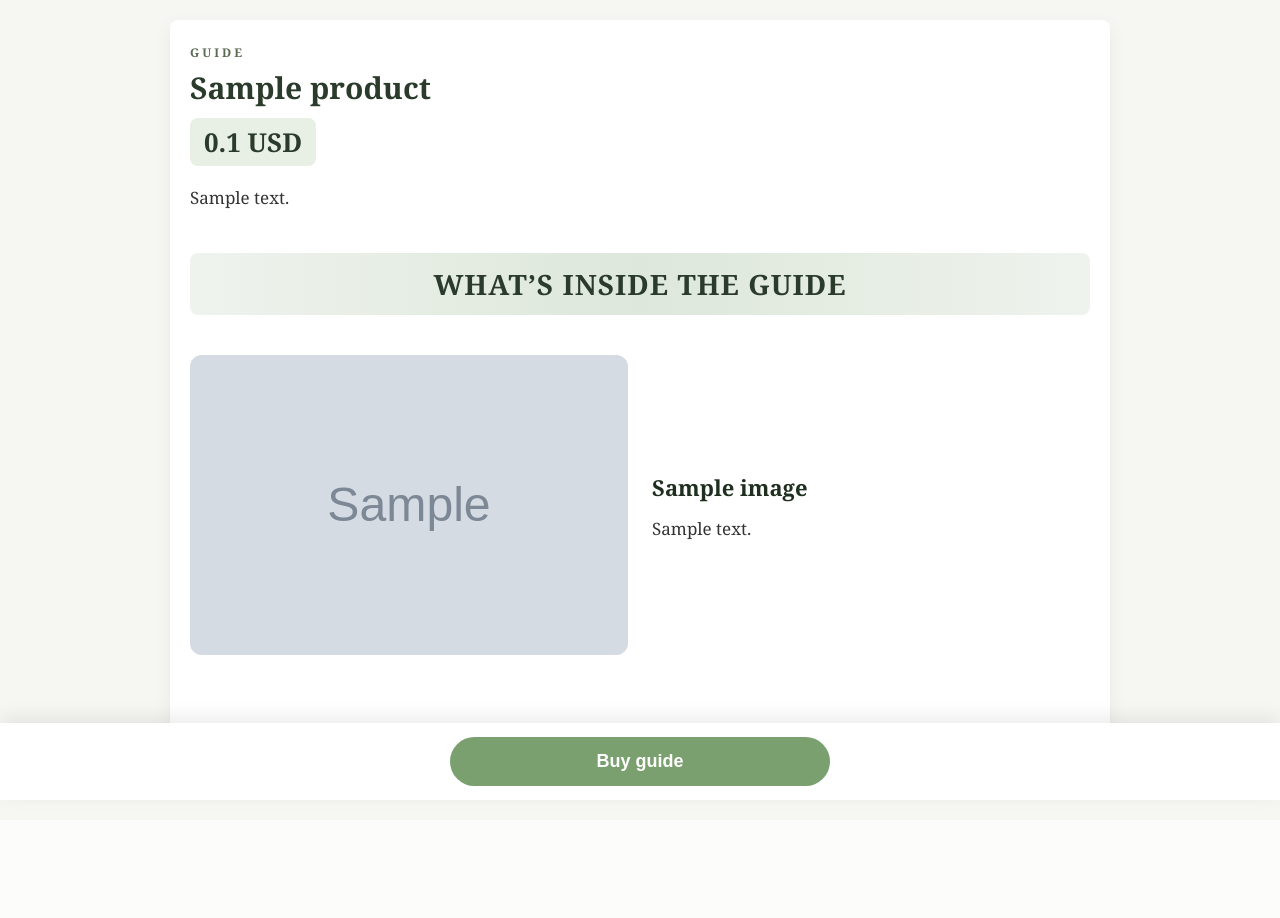
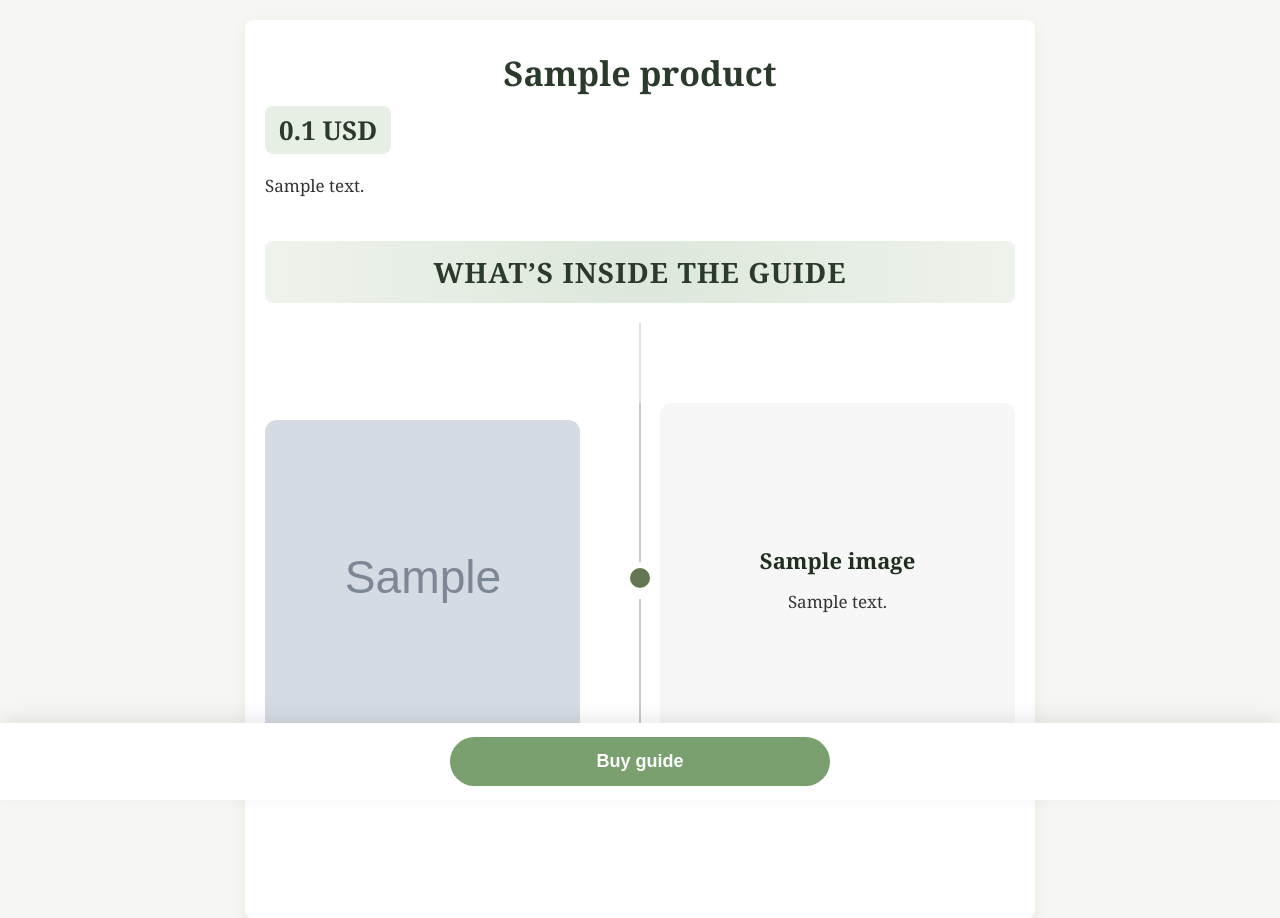
Before and after one commit to vityapetrashkevich/nina_tour, a FastAPI app: template app/web/templates/product.html in a window 1280 px wide. Before the commit the page ends 801 px from the top, so only its background shows below. Run offline with FastAPI, Linux system fonts and the light colour scheme; the template is opened without the code that fills it: most values are stand-ins (such as "Sample title", 1, 10 or a date in 2020); grey boxes marked "Sample" are stand-in pictures; parts of the project's set-up code (start-up, migrations or seed data) failed here and were passed over.

Commit message:
v1.1 MVP + view

```diff
--- a/app/web/static/css/product.css
+++ b/app/web/static/css/product.css
@@ -34,10 +34,14 @@ html,body{
 }
 
 .title{
-    font-size:30px;
+    font-size:34px;
     margin-top:6px;
     color:#2b3b2b;
     font-weight:700;
+    text-align: center;
+}
+.strong{
+     text-align: center;
 }
 
 /* PRICE — more prominent */
@@ -317,3 +321,153 @@ html,body{
 .download-btn:hover {
     background: var(--accent-dark);
 }
+/* --- PRODUCT PAGE IMPROVEMENTS --- */
+
+/* Larger spacing between paragraphs */
+.intro p,
+.image-description p,
+.page p {
+    margin: 18px 0;
+}
+
+/* Compact list spacing */
+/* Compact list spacing */
+.page ul,
+.page ol {
+    margin: 12px 0;
+    padding-left: 22px;
+}
+
+.page li {
+    margin: 2px 0;
+    line-height: 1.45;
+}
+
+/* Remove paragraph spacing inside list items */
+.page li p {
+    margin: 2px 0 !important;
+    padding: 0;
+}
+
+.title,
+.title h1,
+.title p {
+    text-align: center;
+}
+.image-side img {
+    width: 100%;
+    aspect-ratio: 1 / 1;
+    object-fit: cover;
+    border-radius: 12px;
+}
+
+.text-side {
+    flex: 1;
+    aspect-ratio: 1 / 1;
+    display: flex;
+    justify-content: center;
+    align-items: center;
+}
+
+.image-text-block {
+    display: flex;
+    align-items: center;
+    justify-content: center;
+    gap: 40px; /* расстояние между квадратами */
+    position: relative;
+}
+
+.image-side,
+.text-side {
+    width: 50%; /* было ~50%, теперь на 20% меньше */
+    aspect-ratio: 1 / 1;
+}
+
+/* Квадратные блоки */
+.image-side,
+.text-side {
+    flex: 1;
+    aspect-ratio: 1 / 1;
+}
+
+/* Фото заполняет квадрат */
+.image-side img {
+    width: 100%;
+    height: 100%;
+    object-fit: cover;
+    border-radius: 12px;
+}
+
+/* Текстовый квадрат */
+.text-side {
+    display: flex;
+    justify-content: center;
+    align-items: center;
+    padding: 20px;
+    border-radius: 12px;
+    background: #f7f7f7;
+}
+
+/* Контейнер */
+.image-text-block {
+    display: flex;
+    align-items: center;
+    justify-content: center;
+    gap: 80px;
+    position: relative;
+}
+
+/* Вертикальная линия */
+.image-text-block::before {
+    content: "";
+    position: absolute;
+    left: 50%;
+    top: 0;
+    bottom: 0;
+    width: 2px;
+    background: #64765233;
+    transform: translateX(-50%);
+    z-index: 1;
+}
+
+/* Точка */
+.dot {
+    position: absolute;
+    left: 50%;
+    transform: translateX(-50%);
+    z-index: 5;
+    padding: 6px;
+    background: var(--card);
+    border-radius: 50%;
+}
+
+.image-text-wrapper {
+    position: relative;
+    padding: 40px 0;
+}
+
+/* Единая вертикальная линия */
+.image-text-wrapper::before {
+    content: "";
+    position: absolute;
+    left: 50%;
+    top: 0;
+    bottom: 0;
+    width: 2px;
+    background: #64765233;
+    transform: translateX(-50%);
+    z-index: 1;
+}
+/* Уменьшаем ширину страницы на 20% */
+:root {
+    --maxw: 750px; /* было 900px */
+}
+
+/* Крупный текст в квадратном блоке */
+.text-side .image-description p {
+    font-size: 20px;
+    line-height: 1.6;
+    text-align: center;
+    max-width: 80%;
+    margin: 0 auto;
+}
--- a/app/web/templates/product.html
+++ b/app/web/templates/product.html
@@ -8,7 +8,7 @@
 
 {% if product %}
 
-    <div class="guide-label">{{ t.guide_label }}</div>
+<!--    <div class="guide-label">{{ t.guide_label }}</div>-->
 
     <div class="title">
         {% if product.name_html %}
@@ -31,11 +31,17 @@
     </div>
 
     <h2 class="gallery-header">{{ t.inside_header }}</h2>
-
+    <div class="image-text-wrapper">
     {% for image in product.images %}
     <div class="image-text-block {% if loop.index is even %}reverse{% endif %}">
         <div class="image-side">
             <img src="{{ image.url }}" alt="">
+        </div>
+
+        <div class="dot">
+            <svg width="20" height="20" viewBox="0 0 20 20">
+                <circle cx="10" cy="10" r="10" fill="#647652"></circle>
+            </svg>
         </div>
 
         <div class="text-side">
@@ -49,7 +55,7 @@
         </div>
     </div>
     {% endfor %}
-
+    </div>
 {% endif %}
 
 {# --- BUY BUTTON + MODAL --- #}
```
Also changed, not shown: app/core/utils.py (+31 -10 lines).
